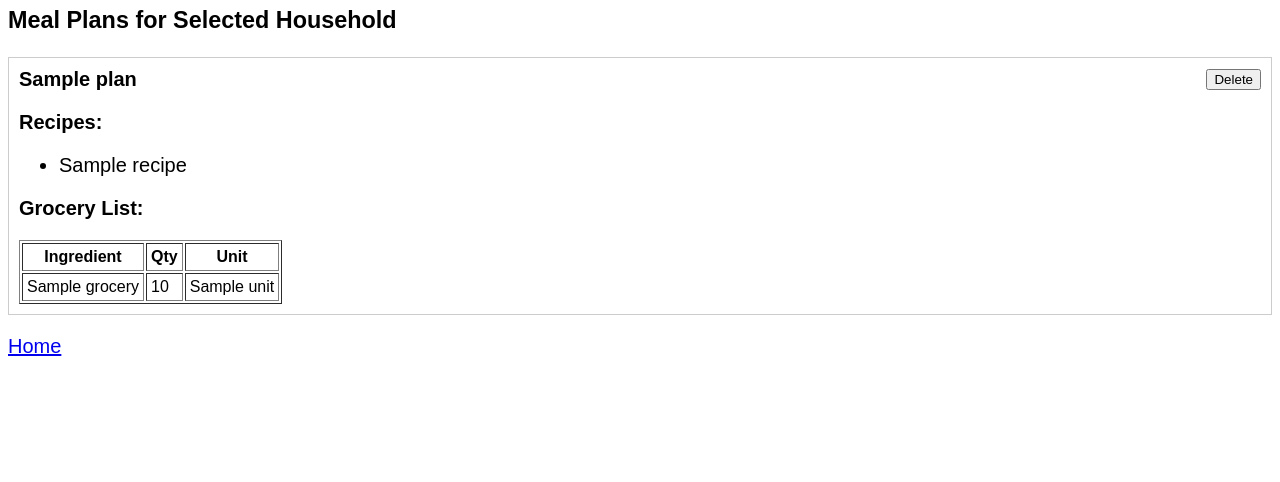
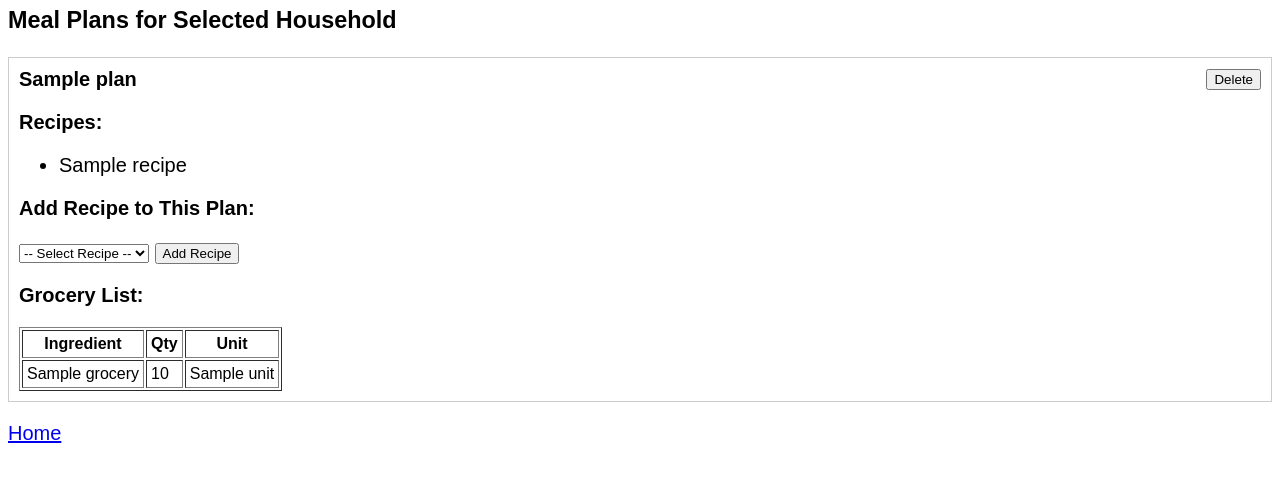
Before and after one commit to eliwerstler/DBProj3, a Flask app: template templates/mealplans.html in a window 1280 px wide. Shown: the part 301-783 px from the top of the page. Run offline with Flask 3, Linux system fonts and the light colour scheme; the template is opened without the code that fills it: most values are stand-ins (such as "Sample title", 1, 10 or a date in 2020); parts of the project's set-up code (start-up, migrations or seed data) failed here and were passed over.

Commit message:
cookable recipes

```diff
--- a/server.py
+++ b/server.py
@@ -377,6 +377,48 @@ def mealplans():
                     return redirect(f'/mealplans?hid={household_id}')
                 except Exception as e:
                     return f"<h3>Error deleting meal plan:</h3><pre>{e}</pre>"
+        # Check if this is an add recipe to plan request
+        elif request.form.get('action') == 'add_recipe':
+            plan_id = request.form.get('plan_id')
+            recipe_id = request.form.get('recipe_id')
+            household_id = request.form.get('hid')
+
+            if plan_id and recipe_id:
+                try:
+                    # Check if recipe is already in this plan
+                    existing = g.conn.execute(text("""
+                        SELECT 1 FROM meal_plan_selects_recipe
+                        WHERE plan_id = :pid AND recipe_id = :rid
+                    """), {'pid': plan_id, 'rid': recipe_id}).fetchone()
+
+                    if not existing:
+                        # Link recipe to meal plan
+                        g.conn.execute(text("""
+                            INSERT INTO meal_plan_selects_recipe (plan_id, recipe_id)
+                            VALUES (:pid, :rid)
+                        """), {'pid': plan_id, 'rid': recipe_id})
+
+                        # Get grocery list for this plan
+                        grocery = g.conn.execute(text("""
+                            SELECT grocery_id FROM grocery_list WHERE plan_id = :pid
+                        """), {'pid': plan_id}).fetchone()
+
+                        if grocery:
+                            grocery_id = grocery[0]
+                            # Add recipe ingredients to grocery list (update quantities if already exists)
+                            g.conn.execute(text("""
+                                INSERT INTO grocery_list_contains_ingredients (grocery_id, ingredient_id, quantity, unit)
+                                SELECT :gid, ingredient_id, quantity, unit
+                                FROM recipe_made_with_ingredient
+                                WHERE recipe_id = :rid
+                                ON CONFLICT (grocery_id, ingredient_id)
+                                DO UPDATE SET quantity = grocery_list_contains_ingredients.quantity + EXCLUDED.quantity
+                            """), {'gid': grocery_id, 'rid': recipe_id})
+
+                        g.conn.commit()
+                    return redirect(f'/mealplans?hid={household_id}')
+                except Exception as e:
+                    return f"<h3>Error adding recipe to plan:</h3><pre>{e}</pre>"
         else:
             # Add new meal plan
             household_id = request.form.get('hid')
--- a/templates/mealplans.html
+++ b/templates/mealplans.html
@@ -57,6 +57,20 @@
             </ul>
           {% endif %}
 
+          <p><strong>Add Recipe to This Plan:</strong></p>
+          <form method="POST" action="/mealplans" style="margin: 5px 0;">
+            <input type="hidden" name="action" value="add_recipe">
+            <input type="hidden" name="plan_id" value="{{plan.plan_id}}">
+            <input type="hidden" name="hid" value="{{sel_hid}}">
+            <select name="recipe_id" required>
+              <option value="">-- Select Recipe --</option>
+              {% for r in all_recipes %}
+                <option value="{{r.recipe_id}}">{{r.recipe_name}}</option>
+              {% endfor %}
+            </select>
+            <input type="submit" value="Add Recipe">
+          </form>
+
           {% if plan.groceries %}
             <p><strong>Grocery List:</strong></p>
             <table border="1" cellpadding="4">
```
Also changed, not shown: templates/cookable.html (+8 -1 lines).
